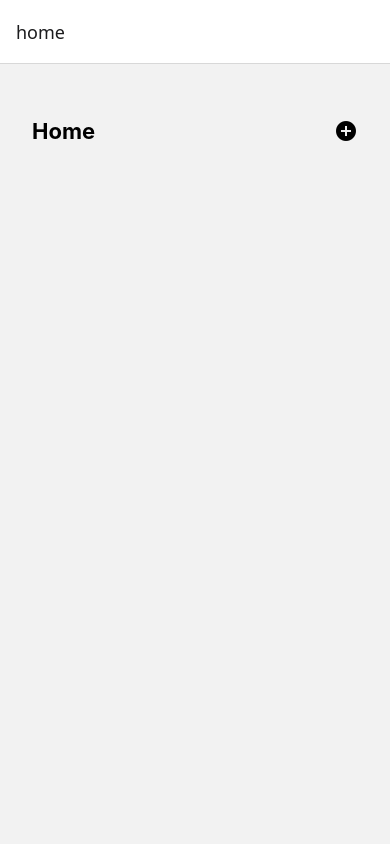
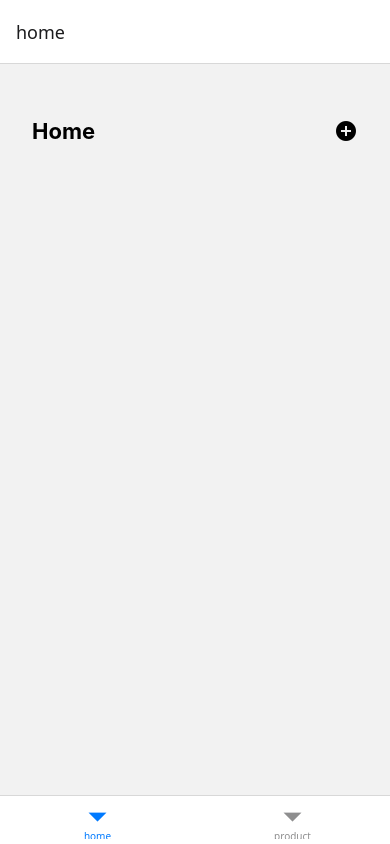
Before and after one commit to Will-firmino/my-app2, a React Native app: screen / in a window 390 px wide. Built offline with nearby package versions, Linux system fonts and the light colour scheme.

Commit message:
Alteração do dia 02/10/2026

```diff
--- a/package.json
+++ b/package.json
@@ -10,6 +10,7 @@
   },
   "dependencies": {
     "@expo/vector-icons": "^15.0.3",
+    "@react-navigation/bottom-tabs": "^7.20.0",
     "@react-navigation/native": "^7.3.18",
     "@react-navigation/native-stack": "^7.19.2",
     "@react-navigation/stack": "^7.11.2",
--- a/src/components/ButtonIcon.jsx
+++ b/src/components/ButtonIcon.jsx
@@ -1,5 +1,5 @@
 import { MaterialIcons } from "@expo/vector-icons";
-import { TouchableOpacity } from "react-native";
+import { TouchableOpacity} from "react-native";
 
 export default function ButtonIcon({ icon, ...rest }) {
     return (
--- /dev/null
+++ b/src/routes/BottomRoutes.jsx
@@ -0,0 +1,23 @@
+// Arquivo responsável por registrar e configurar a navegação por ABAS (Bottom Tabs)
+import { createBottomTabNavigator } from "@react-navigation/bottom-tabs";
+
+import Home from '../screens/Home';
+import Product from '../screens/Product';
+
+const Bottom = createBottomTabNavigator();
+
+export function BottomRoutes() {
+
+    return (
+        <Bottom.Navigator>
+            <Bottom.Screen
+                name="home"
+                component={Home}
+            />
+            <Bottom.Screen
+                name="product"
+                component={Product}
+            />
+        </Bottom.Navigator>
+    )
+}
--- a/src/routes/StackRoutes.jsx
+++ b/src/routes/StackRoutes.jsx
@@ -8,7 +8,10 @@ const Stack = createNativeStackNavigator();
 
 export function StackRoutes(){
     return (
-        <Stack.Navigator>
+        <Stack.Navigator
+            screenOptions={{headerShown: false}}
+            // initialRouteName="product"
+        >
             <Stack.Screen
                 name="home"
                 component={Home}
@@ -16,6 +19,10 @@ export function StackRoutes(){
             <Stack.Screen
                 name="product"
                 component={Product}
+                options={{
+                    headerShown: true,
+                    headerTitle: "Listagem de Produtos"
+                }}
             />
         </Stack.Navigator>
     )
--- a/src/routes/index.jsx
+++ b/src/routes/index.jsx
@@ -1,12 +1,23 @@
 // Arquivo responsável por criar um contexto de navegação
-import { NavigationContainer, StackRouter } from "@react-navigation/native";
+// NavigationContainer: guarda o estado da navegação (Context API) e autoriza o uso do hook useNavigation().
+import { NavigationContainer} from "@react-navigation/native";
+
 
 import { StackRoutes } from "./StackRoutes";
+import { BottomRoutes } from "./BottomRoutes";
+
+// Aqui irá ficar a constante de navegação
+// Valores possíveis para a constante - "stack" | "bottom" | "drawer"
+const TIPO_DE_NAVEGACAO = "bottom"
 
 export function Routes() {
     return(
         <NavigationContainer>
-            <StackRoutes />
+            {/* Renderização condicional: Só um navegador fica ativo por vez */}
+            {TIPO_DE_NAVEGACAO === "stack" && <StackRoutes />}
+            {TIPO_DE_NAVEGACAO === "bottom" && <BottomRoutes />}
+
+
         </NavigationContainer>
     )
 }
```
Also changed, not shown: 1 other file (tests, documents, lock files or other folders).
